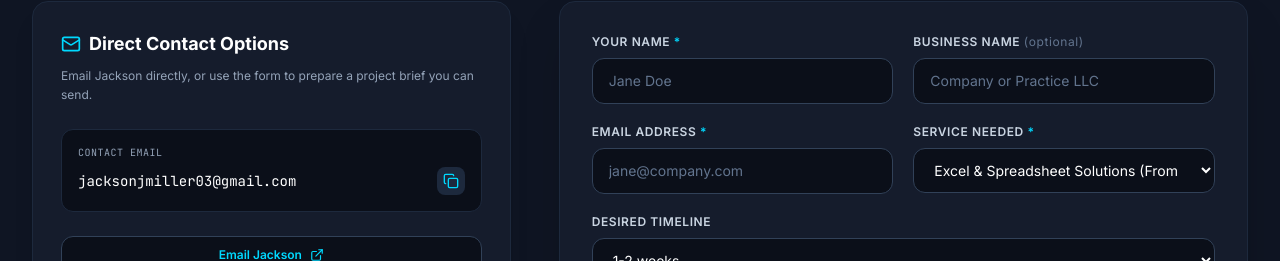
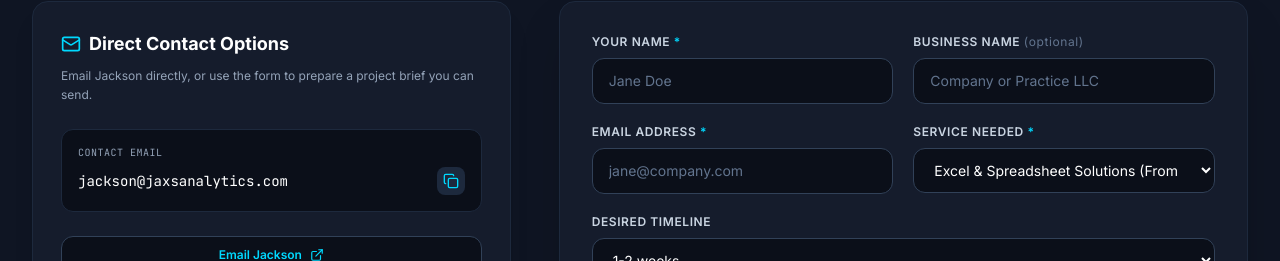
Before and after one commit to JaxmaN03/jax-analytics, a React (Vite) app: page / in a window 1280 px wide. Shown: the part 6227-6488 px from the top of the page. Built offline with nearby package versions, Linux system fonts and the light colour scheme.

Commit message:
Use production business contact email

```diff
--- a/src/config.js
+++ b/src/config.js
@@ -14,9 +14,8 @@ export const SITE_CONFIG = {
   targetAudience:
     "Small businesses, accounting firms, property management companies, insurance agencies, and organizations needing affordable data solutions.",
 
-  // Static hosting contact email placeholder
-  // Note: Set your actual production email address here when ready
-  contactEmail: "jacksonjmiller03@gmail.com",
+  // Production contact email
+  contactEmail: "jackson@jaxsanalytics.com",
   isEmailPlaceholder: false,
 
   // GitHub profile - populated with repository owner URL
```
Also changed, not shown: 1 other file (tests, documents, lock files or other folders).
